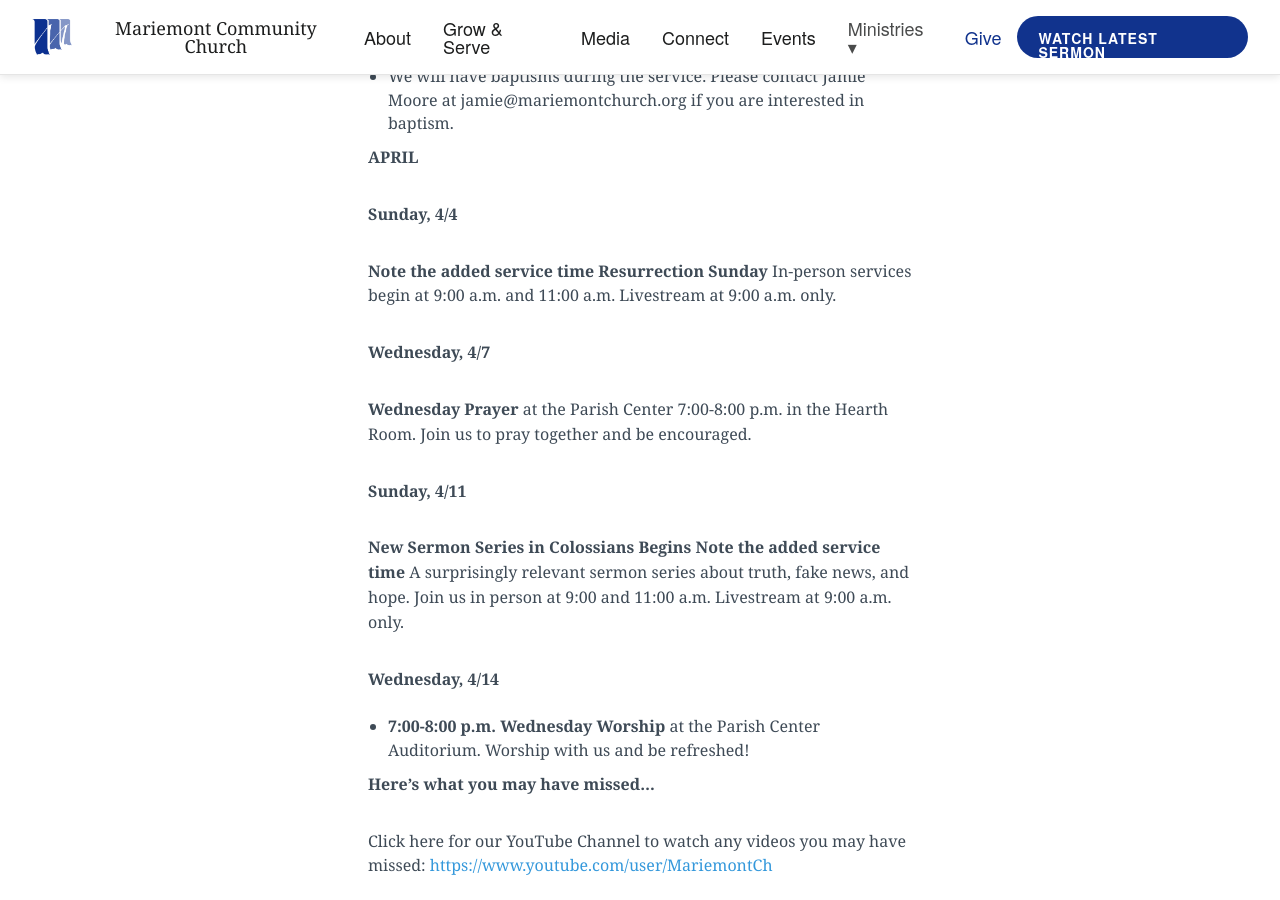
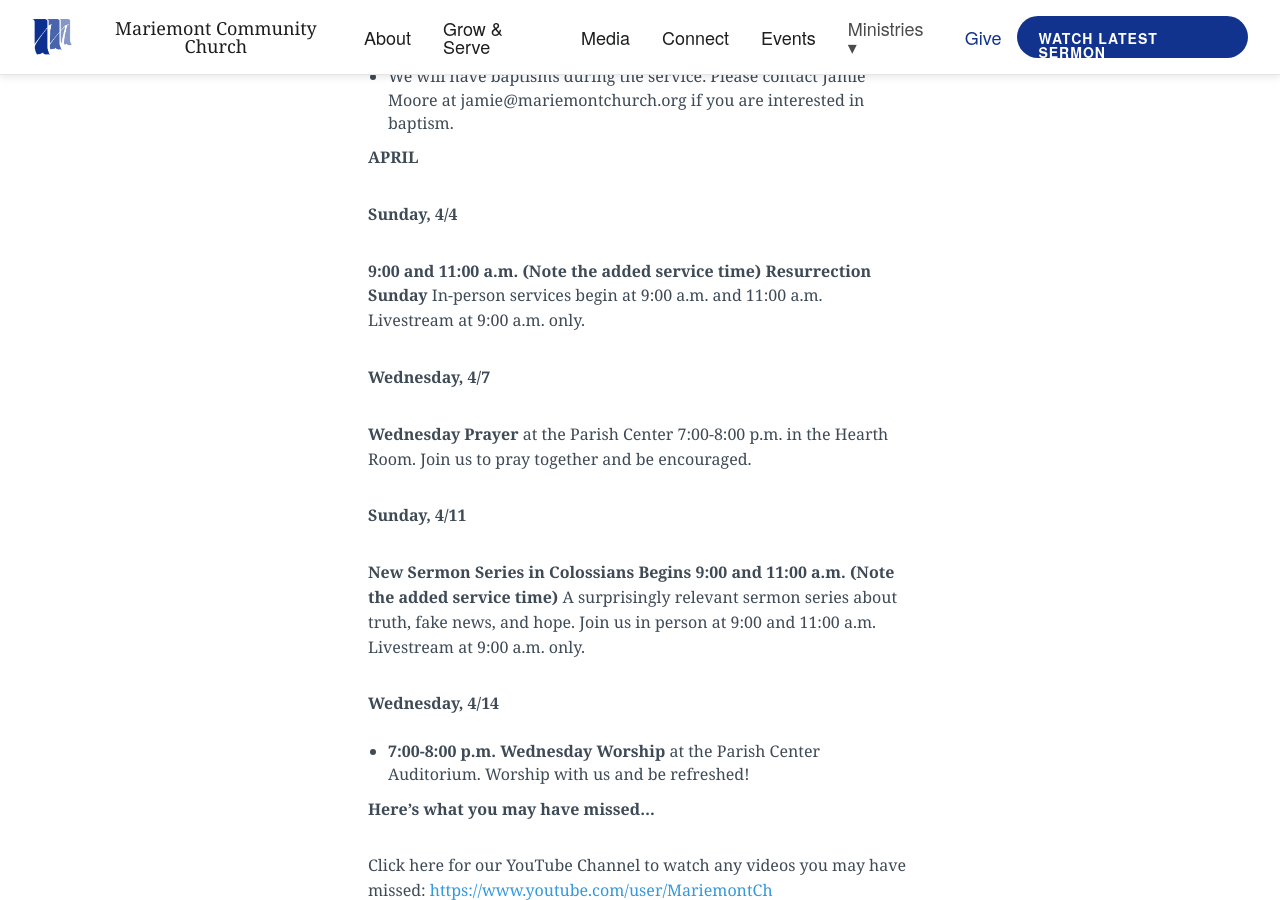
Before and after one commit to lukemoderwell/mariemont, a Jekyll site: the page built from updates.markdown, in a window 1280 px wide and 900 px high, scrolled down 687 px. Built offline with Jekyll 4.4.1, drawn with Linux system fonts in a browser that asks for light colours; nearby versions of some CDN libraries.

Commit message:
Updated Updates

```diff
--- a/updates.markdown
+++ b/updates.markdown
@@ -36,7 +36,8 @@
 
 **Sunday, 4/4**
 
-**Note the added service time** **Resurrection Sunday** In-person services begin at 9:00 a.m. and 11:00 a.m. Livestream at 9:00 a.m. only.
+**9:00 and 11:00 a.m. (Note the added service time)**
+**Resurrection Sunday** In-person services begin at 9:00 a.m. and 11:00 a.m. Livestream at 9:00 a.m. only.
 
 **Wednesday, 4/7**
 
@@ -45,7 +46,8 @@
 **Sunday, 4/11**
 
 **New Sermon Series in Colossians Begins**
-**Note the added service time** A surprisingly relevant sermon series about truth, fake news, and hope. Join us in person at 9:00 and 11:00 a.m. Livestream at 9:00 a.m. only.
+**9:00 and 11:00 a.m. (Note the added service time)**
+A surprisingly relevant sermon series about truth, fake news, and hope. Join us in person at 9:00 and 11:00 a.m. Livestream at 9:00 a.m. only.
 
 **Wednesday, 4/14**
 
```
